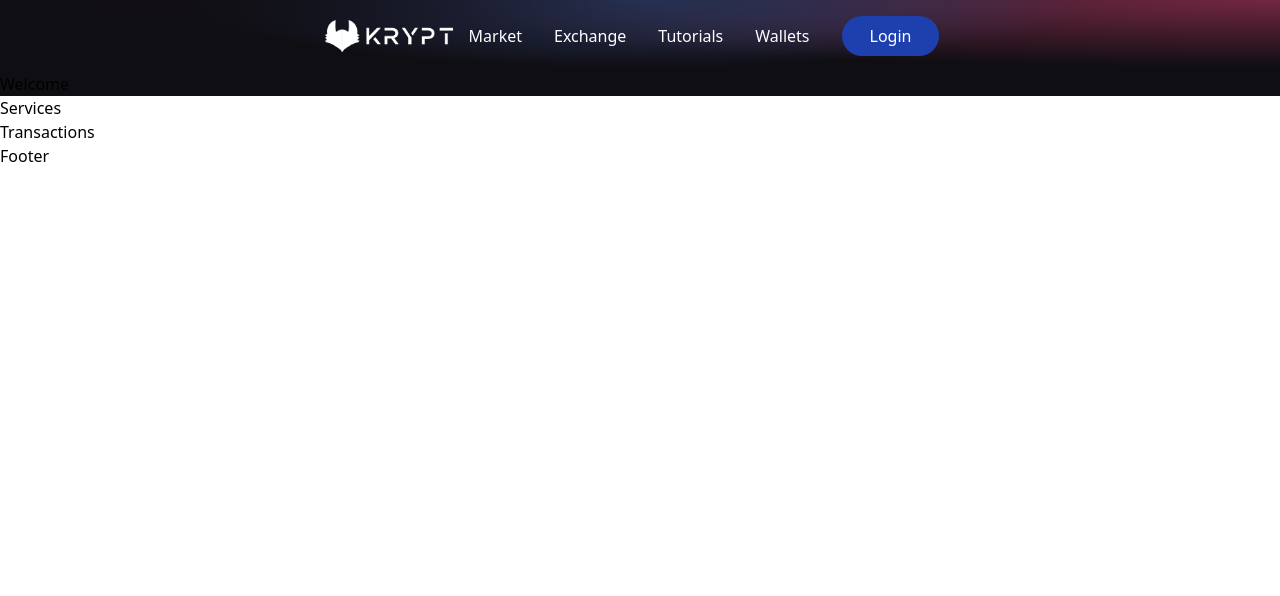
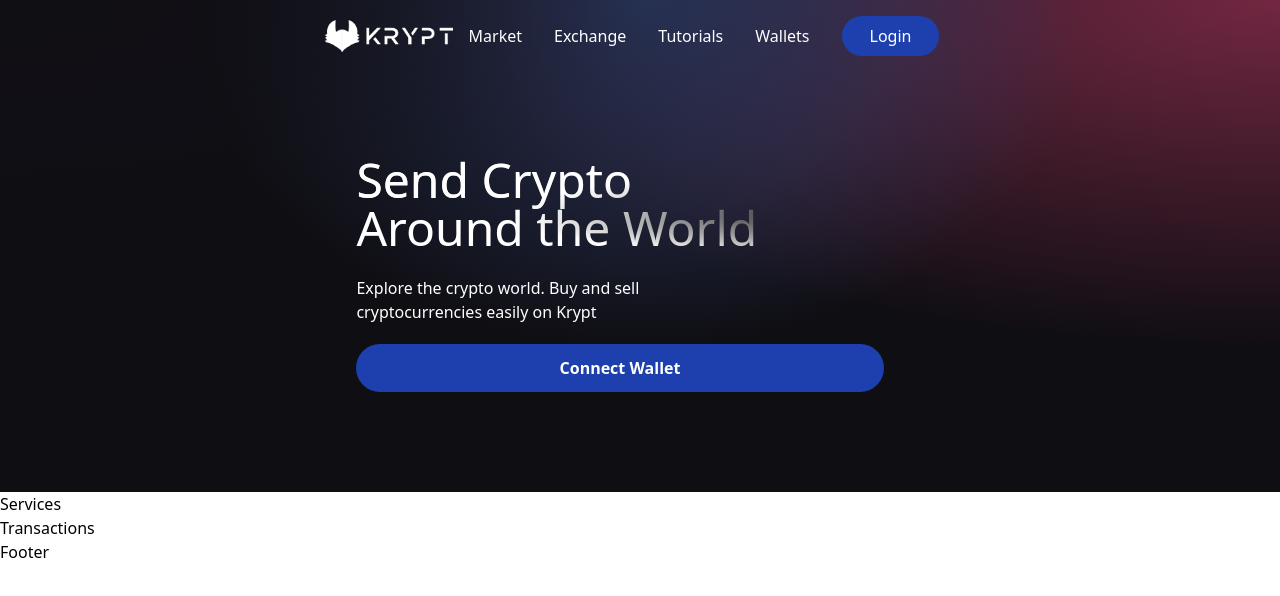
Before and after one commit to Maniktherana/web3.0-app, a React (Vite) app in the folder client/: page / in a window 1280 px wide. Shown: the top 596 px of the page. Built offline with nearby package versions, Linux system fonts and the light colour scheme.

Commit message:
Update Welcome.jsx

```diff
--- a/client/src/components/Welcome.jsx
+++ b/client/src/components/Welcome.jsx
@@ -1,6 +1,35 @@
+import { AiFillPlayCircle } from "react-icons/ai"
+import { SiEthereum } from "react-icons/si"
+import { BsInfoCircle } from "react-icons/bs"
+
+import { Loader } from './'
+
 const Welcome = () => {
+    const connectWallet = () => {
+
+    }
     return (
-        <h1>Welcome</h1>
+        <div className="flex w-full justify-center items-center">
+            <div className="flex md:flex row flex-col items-start justify-between md:p-20 py-12 px-4">
+                <div className="flex flex-1 justify-start flex-col md:mr-10">
+                    <h1 className="text-3xl sm:text-5xl text white text-gradient py-1">
+                        Send Crypto <br /> Around the World
+                    </h1>
+                    <p className="text-left mt-5 text-white font-light md:w-9/12 w-11/12 text-base">
+                        Explore the crypto world. Buy and sell cryptocurrencies easily on Krypt
+                    </p>
+                    <button
+                        type="button"
+                        onClick={connectWallet}
+                        className="flex flex-row justify-center items-center my-5 bg-blue-800 p-3 rounded-full cursor-pointer hover:bg-blue-600"
+                    >
+                        <p className="text-white text-base font-semibold">Connect Wallet</p>
+                    </button>
+
+                </div>
+            </div>
+
+        </div>
     )
 }
 
```
